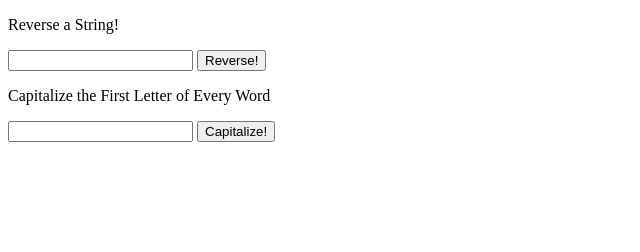
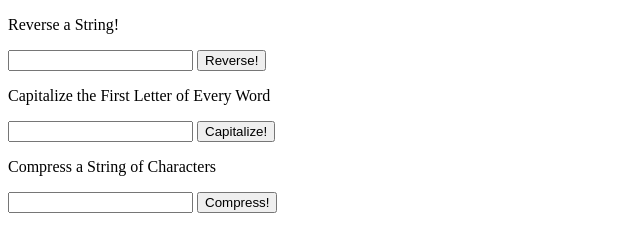
Before and after one commit to katejoyreed/JavaScriptPractice, a plain HTML site: page index.html in a window 1280 px wide. Shown: the whole page, without its empty margins (0-640 px from the left). Drawn offline with Linux system fonts and the light colour scheme.

Commit message:
Finished logic for problem 3 to compress a string

```diff
--- a/index.html
+++ b/index.html
@@ -18,5 +18,10 @@
     <input id="sentence">
     <button type="button" onclick="capitalizeFirst()">Capitalize!</button>
     <p id="product"></p>
+
+    <p>Compress a String of Characters</p>
+    <input id="thingToCompress">
+    <button type="button" onclick="compressCharacters()">Compress!</button>
+    <p id="compressed"></p>
 </body>
 </html>
--- a/index.js
+++ b/index.js
@@ -1,5 +1,5 @@
 "use strict";
-reverseString();
+
 //problem 1:
 function reverseString() {
     let str = document.getElementById("input").value;
@@ -16,3 +16,21 @@ function capitalizeFirst(){
         return word[0].toUpperCase() + word.substring(1);
     }).join(" ");
 }
+//problem 3:
+function compressCharacters(){
+    let chars = document.getElementById("thingToCompress").value.split("");
+    let res = "";
+    for(let i = 0; i < chars.length; i++)
+    {
+        let count = 1;
+        let char = chars[i];
+        while(i < chars.length - 1 && chars[i] == chars[i + 1])
+        {
+            count++;
+            i++;
+        }
+        res += char + count;
+
+    }
+    document.getElementById("compressed").innerHTML = res;
+}
```
